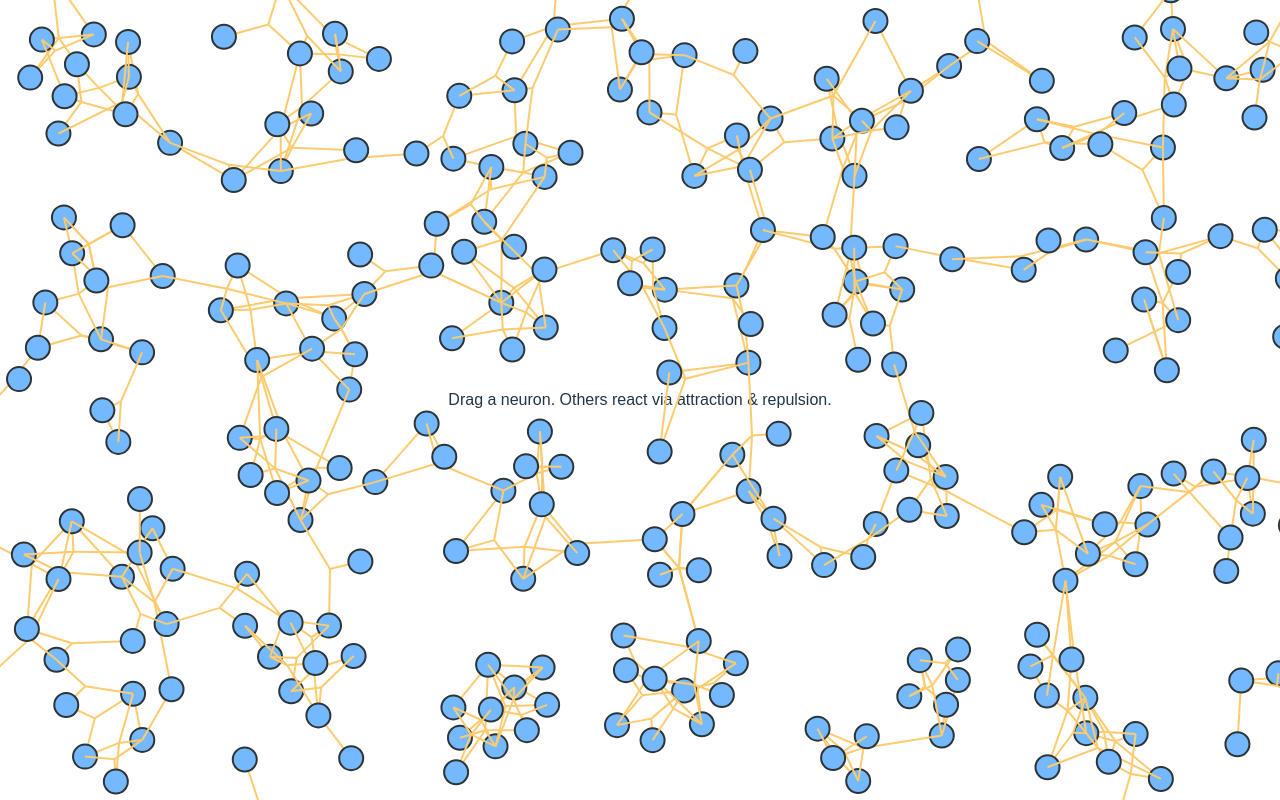
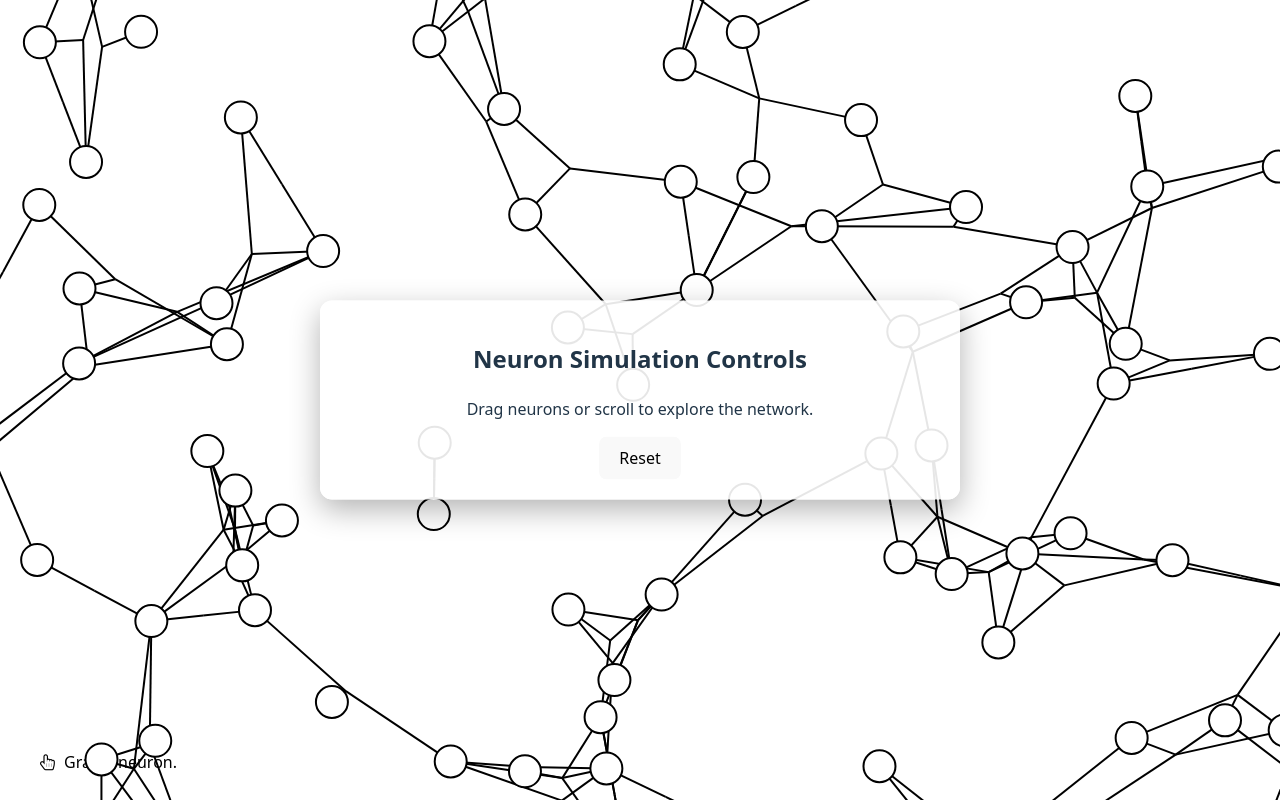
Before and after one commit to MAZI2/mazi2.github.io, a Vue app: page / in a window 1280 px wide. Built offline with nearby package versions, Linux system fonts and the light colour scheme.

Commit message:
comming together

```diff
--- a/index.html
+++ b/index.html
@@ -10,4 +10,8 @@
     <div id="app"></div>
     <script type="module" src="/src/main.ts"></script>
   </body>
+  <link
+  rel="stylesheet"
+  href="https://cdnjs.cloudflare.com/ajax/libs/font-awesome/4.7.0/css/font-awesome.min.css"
+/>
 </html>
--- a/package.json
+++ b/package.json
@@ -9,6 +9,11 @@
     "preview": "vite preview"
   },
   "dependencies": {
+    "@fortawesome/fontawesome-svg-core": "^7.1.0",
+    "@fortawesome/free-brands-svg-icons": "^7.1.0",
+    "@fortawesome/free-regular-svg-icons": "^7.1.0",
+    "@fortawesome/free-solid-svg-icons": "^7.1.0",
+    "@fortawesome/vue-fontawesome": "^3.1.2",
     "vue": "^3.5.24"
   },
   "devDependencies": {
--- a/src/App.vue
+++ b/src/App.vue
@@ -1,9 +1,37 @@
 <template>
+
   <Controls />
-  <Viewport />
+  <Viewport /> <!-- neuron canvas -->
+
+  <!-- Overlay panel centered -->
+  <OverlayPanel>
+    <h2>Neuron Simulation Controls</h2>
+    <p>Drag neurons or scroll to explore the network.</p>
+    <button @click="resetSimulation">Reset</button>
+  </OverlayPanel>
+
+  <!-- Controls in bottom-left -->
 </template>
 
-<script setup lang="ts">
+<script lang="ts">
+import Viewport from './vue/Viewport.vue'
+import OverlayPanel from './vue/OverlayPanel.vue'
 import Controls from './vue/Controls.vue'
-import Viewport from './vue/Viewport.vue'
+
+export default {
+  components: { Viewport, OverlayPanel, Controls },
+  methods: {
+    resetSimulation() {
+      console.log('Reset clicked!')
+    },
+  },
+}
 </script>
+
+<style>
+/* Ensure the app root doesn’t create new stacking context */
+#app {
+  position: relative;
+  overflow: hidden;
+}
+</style>
--- a/src/main.ts
+++ b/src/main.ts
@@ -2,4 +2,6 @@ import { createApp } from 'vue'
 import './style.css'
 import App from './App.vue'
 
-createApp(App).mount('#app')
+const app = createApp(App)
+
+app.mount('#app')
--- a/src/rendering/CanvasRenderer.ts
+++ b/src/rendering/CanvasRenderer.ts
@@ -11,16 +11,13 @@ export class CanvasRenderer {
   draw(sim: Simulation, offset: Vector2, viewportWidth: number, viewportHeight: number) {
     this.ctx.clearRect(0, 0, this.canvas.width, this.canvas.height)
 
+    // --- 1️⃣ Draw all connections first ---
     for (const neuron of sim.neurons) {
       const x = neuron.position.x - offset.x
       const y = neuron.position.y - offset.y
 
-      // Skip neurons outside viewport + padding
-      if (x + neuron.radius < 0 || x - neuron.radius > viewportWidth) continue
-      if (y + neuron.radius < 0 || y - neuron.radius > viewportHeight) continue
+      if (neuron.connections.length === 0) continue
 
-      // Draw connections as centroid lines
-      if (neuron.connections.length > 0) {
       const points = [new Vector2(x, y)]
       for (const id of neuron.connections) {
         const target = sim.neurons.find(n => n.id === id)
@@ -32,29 +29,39 @@ export class CanvasRenderer {
         points.reduce((sum, p) => sum + p.y, 0) / points.length
       )
 
+      // Line from neuron to centroid
       this.ctx.beginPath()
       this.ctx.moveTo(x, y)
       this.ctx.lineTo(centroid.x, centroid.y)
-        this.ctx.strokeStyle = '#fdcb6e'
+      this.ctx.strokeStyle = '#000000'
       this.ctx.lineWidth = 2
       this.ctx.stroke()
 
+      // Lines from centroid to connected neurons
       for (const id of neuron.connections) {
         const target = sim.neurons.find(n => n.id === id)
         if (!target) continue
         this.ctx.beginPath()
         this.ctx.moveTo(centroid.x, centroid.y)
         this.ctx.lineTo(target.position.x - offset.x, target.position.y - offset.y)
-          this.ctx.strokeStyle = '#fdcb6e'
+        this.ctx.strokeStyle = '#000000'
         this.ctx.lineWidth = 2
         this.ctx.stroke()
       }
     }
 
-      // Draw neuron
+    // --- 2️⃣ Draw all neurons on top ---
+    for (const neuron of sim.neurons) {
+      const x = neuron.position.x - offset.x
+      const y = neuron.position.y - offset.y
+
+      // Skip neurons outside viewport
+      if (x + neuron.radius < 0 || x - neuron.radius > viewportWidth) continue
+      if (y + neuron.radius < 0 || y - neuron.radius > viewportHeight) continue
+
       this.ctx.beginPath()
       this.ctx.arc(x, y, neuron.radius, 0, Math.PI * 2)
-      this.ctx.fillStyle = neuron.firing ? '#ff7675' : neuron.color
+      this.ctx.fillStyle = neuron.firing ? '#000000' : neuron.color
       this.ctx.fill()
       this.ctx.lineWidth = 2
       this.ctx.strokeStyle = neuron.outline
--- a/src/simulation/Neuron.ts
+++ b/src/simulation/Neuron.ts
@@ -6,21 +6,21 @@ export class Neuron {
   id: number
   position: Vector2
   velocity = new Vector2()
-  radius = 12
+  radius = 16
   mass = 1
   isDragged = false
 
   firing = false
   firingTimer = 0
   firingRate = 1
-  pulseTime = 0.5
+  pulseTime = 0.1
   propagatedFiring = false
   propagationTimer = 0
   propagationDelay = 0.2
   receivedSignals: Set<number> = new Set()
 
-  color: string = '#74b9ff'
-  outline: string = '#2d3436'
+  color: string = '#ffffff'
+  outline: string = '#000000'
 
   neighbourIds: Set<number> = new Set()
   connections: number[] = []
@@ -42,6 +42,7 @@ export class Neuron {
     }
 
     // Dragged firing
+    /*
     if (this.isDragged) {
       this.firingTimer += dt
       if (!this.firing && this.firingTimer >= this.firingRate) {
@@ -55,6 +56,9 @@ export class Neuron {
         this.firingTimer = 0
       }
     }
+    */
+
+
 
     // Propagated firing
     if (this.propagatedFiring) {
--- a/src/simulation/Simulation.ts
+++ b/src/simulation/Simulation.ts
@@ -3,7 +3,7 @@ import { Space } from './Space'
 import { Viewport } from '../vue/Viewport'
 import { Vector2 } from './Vector2'
 
-const TILE_SIZE = 200
+const TILE_SIZE = 400
 
 export class Simulation {
   neurons: Neuron[] = []
--- a/src/simulation/Space.ts
+++ b/src/simulation/Space.ts
@@ -14,10 +14,10 @@ function randomConnections(ids: number[], min: number, max: number) {
 }
 
 export class Space {
-  restDistance = 80
-  stiffness = 0.01
+  restDistance = 160
+  stiffness = 0.05
   repulsionDistance = 40
-  repulsionStrength = 20
+  repulsionStrength = 220
   propagationDelay = 0.2
 
   applyForces(neurons: Neuron[], dt: number, forceScale = 1) {
--- a/src/style.css
+++ b/src/style.css
@@ -5,7 +5,7 @@
 
   color-scheme: light dark;
   color: rgba(255, 255, 255, 0.87);
-  background-color: #242424;
+  background-color: #ffffff;
 
   font-synthesis: none;
   text-rendering: optimizeLegibility;
@@ -28,6 +28,10 @@ body {
   place-items: center;
   min-width: 320px;
   min-height: 100vh;
+}
+
+p {
+  font-weight: 500;
 }
 
 h1 {
--- a/src/vue/Controls.vue
+++ b/src/vue/Controls.vue
@@ -1,16 +1,24 @@
 <template>
-    <div class="controls">
-        <p>Drag a neuron. Others react via attraction & repulsion.</p>
-    </div>
+  <div class="controls">
+      <i class="fa fa-hand-pointer-o" aria-hidden="true"></i>
+
+    <p>Grab a neuron.</p>
+  </div>
 </template>
-
 
 <script setup lang="ts"></script>
 
-
 <style scoped>
 .controls {
-    margin-bottom: 8px;
-    font-family: sans-serif;
-}
+  position: fixed;
+  bottom: 10px;
+  left: 40px;
+  color: black;
+  z-index: 0;
+
+  display: flex;
+  align-items: center;
+  gap: 8px;
+
+ }
 </style>
--- /dev/null
+++ b/src/vue/OverlayPanel.vue
@@ -0,0 +1,31 @@
+<template>
+  <div class="overlay-panel">
+    <slot></slot>
+  </div>
+</template>
+
+<script lang="ts">
+import { defineComponent } from 'vue'
+
+export default defineComponent({
+  name: 'OverlayPanel',
+})
+</script>
+
+<style scoped>
+.overlay-panel {
+  position: fixed;
+  top: 50%;
+  left: 50%;
+  transform: translate(-50%, -50%); /* Center horizontally & vertically */
+  max-width: 600px;   /* Maximum width */
+  min-width: 300px;   /* Minimum width */
+  width: 80%;         /* Responsive width */
+  padding: 20px;
+  background-color: rgba(255, 255, 255, 0.9); /* semi-transparent */
+  border-radius: 12px;
+  box-shadow: 0 10px 30px rgba(0, 0, 0, 0.3);
+  z-index: 10;        /* Make sure it floats above canvas */
+  text-align: center;
+}
+</style>
--- a/src/vue/Viewport.vue
+++ b/src/vue/Viewport.vue
@@ -9,7 +9,7 @@ import { CanvasRenderer } from '../rendering/CanvasRenderer'
 import { Viewport } from './Viewport'
 import { Neuron } from '../simulation/Neuron'
 
-const TILE_SIZE = 200
+const TILE_SIZE = 400
 
 export default defineComponent({
   setup() {
```
Also changed, not shown: src/assets/Logo.svg (added), 1 other file (tests, documents, lock files or other folders). Lines whose indentation alone changed are shown as unchanged.
